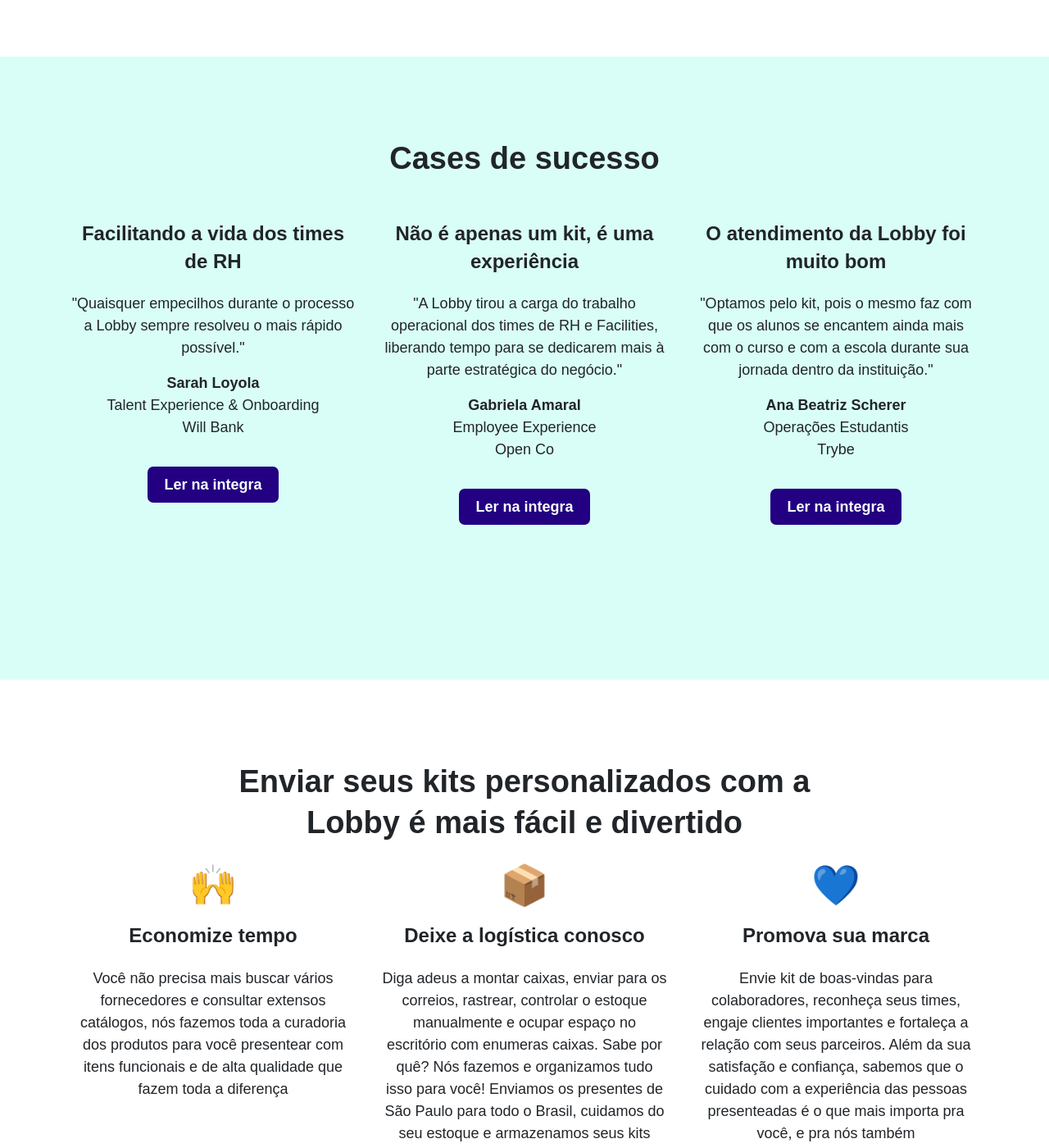
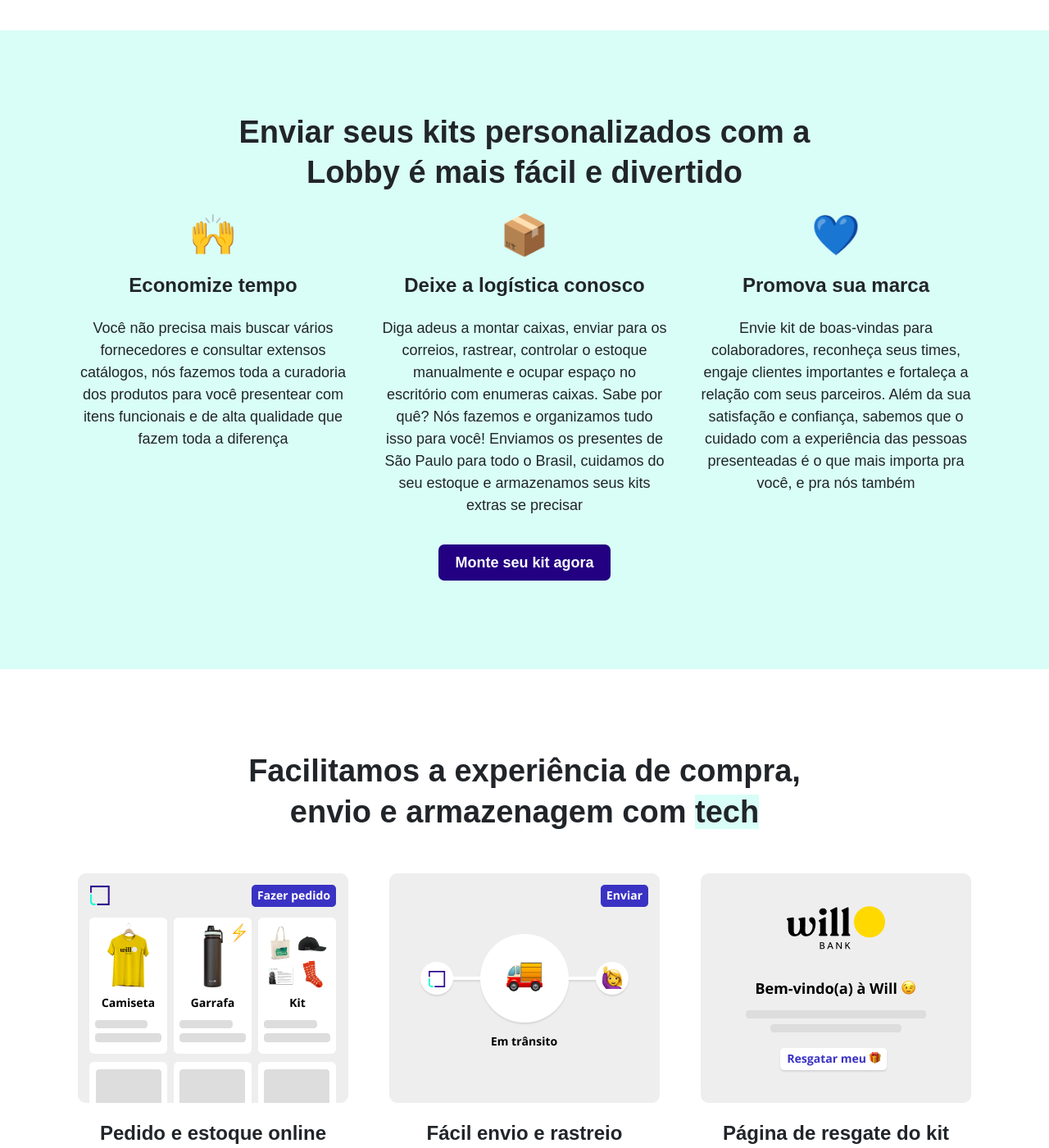
Before and after one commit to lobby-tech/lobby.tech, a Jekyll site: the page built from index.html, in a window 1280 px wide and 1400 px high, scrolled down 2007 px. Shown: the whole window at 82% size. Built offline with Jekyll 4.4.1, drawn with Linux system fonts in a browser that asks for light colours; a script that is not in the unit is left out; comment, search, counter and statistics services are not loaded; some of the changed text lies outside the part shown.

Commit message:
Updated site

```diff
--- a/_layouts/home.html
+++ b/_layouts/home.html
@@ -43,12 +43,15 @@
       </a>
       <ul class="header__menu">
         <li class="header__menu--mobile">
-          <a href="https://blog.lobby.tech">Blog</a>
+          <a href="https://wa.me/551151998230" class="js-ga4-wa-btn-site" target="_blank">
+            <img src="/assets/images/whatsapp-icon.png" alt="WhatsApp" width="24">
+            (11) 5199-8230
+          </a>
         </li>
         <li>
-          <a href="https://wa.me/551151998230" class="js-ga4-wa-btn-site" target="_blank">
-            <img src="/assets/images/whatsapp-icon.png" alt="WhatsApp" width="24">
-            <b>(11) 5199-8230</b>
+          <a href="https://calendly.com/caroline-460/30min" target="_blank">
+            🎧
+            <b>Agendar call</b>
           </a>
         </li>
         <li class="header__menu--mobile">
@@ -70,20 +73,21 @@
             <p>Seu parceiro ideal para criar experiências memoráveis para colaboradores, clientes e parceiros</p>
             <p><b>vendas@lobby.tech</b></p>
             <p>
+              <a href="https://wa.me/551151998230" class="js-ga4-wa-btn-site" target="_blank">
+                <b>(11) 5199-8230</b>
+              </a>
+            </p>
+            <p>
               <a target="_blank" href="https://www.facebook.com/lobby.tech/">
-                <img width="32" src="/assets/images/icons/Facebook.png" alt="Facebook">
-              </a>
-              &nbsp;
-              <a target="_blank" class="js-ga4-wa-btn-site" href="https://api.whatsapp.com/send?phone=551151998230&text=Oi, gostaria mais informações da solução da Lobby.">
-                <img width="32" src="/assets/images/icons/WhatsApp.png" alt="WhattsApp">
+                <img width="36" src="/assets/images/icons/Facebook.png" alt="Facebook">
               </a>
               &nbsp;
               <a target="_blank" href="https://www.linkedin.com/company/lobbytech/">
-                <img width="32" src="/assets/images/icons/LinkedIn.png" alt="LinkedIn">
+                <img width="36" src="/assets/images/icons/LinkedIn.png" alt="LinkedIn">
               </a>
               &nbsp;
               <a target="_blank" href="https://www.instagram.com/lobby.tech/">
-                <img width="32" src="/assets/images/icons/Instagram.png" alt="Instagram">
+                <img width="36" src="/assets/images/icons/Instagram.png" alt="Instagram">
               </a>
             </p>
             <br>
@@ -97,7 +101,7 @@
           </section>
           <section class="col-6 col-md-2">
             <h2 class="font--md"><b>Empresa</b></h2>
-            <p><a href="https://blog.lobby.tech">Blog</a></p>
+            <p><a href="https://blog.lobby.tech" target="_blank">Blog</a></p>
             <p><a href="/sobre-nos">Sobre nós</a></p>
             <p><a href="/vem-pra-lobby">Vem pra Lobby</a></p>
             <p><a href="https://wa.me/551151998230" target="_blank">Contato</a></p>
--- a/index.html
+++ b/index.html
@@ -8,17 +8,31 @@
     <div class="row">
       <div class="col-12 col-lg-8 offset-lg-2">
         <h1 class="font--xxl">
-          Montamos, Enviamos e Armazenamos seus
+          A Plataforma de Envio de
           <br>
           <span id="typed1" class="text-highlight" style="display:inline-block;white-space:pre;">Brindes Personalizados</span>
         </h1>
-        <h2 class="font--md">Evite dor de cabeça na hora de produzir e enviar os kits e brindes personalizados da sua empresa, nós facilitamos todo o processo pra você</h2>
+        <h2 class="font--md">
+          Evite dor de cabeça na hora de comprar e enviar os kits e brindes personalizados da sua empresa,
+          nós facilitamos todo processo pra você</h2>
         <br>
-        <p>
-          <a href="#form" class="btn">
-            Monte seu kit agora
-          </a>
-        </p>
+        <div class="row">
+          <div class="offset-lg-2 col-12 col-lg-4">
+            <p>
+              <a href="#form" class="btn">
+                Monte seu kit 🎁
+              </a>
+            </p>
+            <br>
+          </div>
+          <div class="col-12 col-lg-4">
+            <p>
+              <a href="https://drive.google.com/drive/u/0/folders/1-bTnWRQejxLnGGrMuULRZSpzOZNpD67j" target="_blank">
+                <b>Ver produtos 👕</b>
+              </a>
+            </p>
+          </div>
+        </div>
       </div>
     </div>
   </div>
@@ -53,7 +67,7 @@
         <br>
       </div>
       <div class="col-6 col-md-3">
-        <p><img height="50" src="/assets/images/depoimentos/mercadobitcoin.png" alt="Mercado Bitcoin"></p>
+        <p><img height="48" src="/assets/images/depoimentos/hotmart.png" alt="Hotmart"></p>
         <br>
       </div>
       <div class="col-6 col-md-3">
@@ -86,7 +100,7 @@
         <br>
       </div>
       <div class="col-6 col-md-3">
-        <p><img height="37" src="/assets/images/depoimentos/vagas.png" alt="Vagas.com"></p>
+        <p><img height="33" src="/assets/images/depoimentos/octadesk.png" alt="Octadesk"></p>
         <br>
       </div>
       <div class="col-6 col-md-3">
@@ -110,6 +124,96 @@
 </section>
 
 <section class="section-two">
+  <div class="container">
+    <div class="row">
+      <div class="col-12 col-lg-8 offset-lg-2">
+        <h1 class="font--xl">Enviar seus kits personalizados com a Lobby é mais fácil e divertido</h1>
+      </div>
+      <section class="col-md-4">
+        <p class="font--xxl">🙌</p>
+        <h2 class="font--lg"><b>Economize tempo</b></h2>
+        <p>Você não precisa mais buscar vários fornecedores e consultar extensos catálogos, nós fazemos toda a curadoria dos produtos para você presentear com itens funcionais e de alta qualidade que fazem toda a diferença</p>
+      </section>
+      <section class="col-md-4">
+        <p class="font--xxl">📦</p>
+        <h2 class="font--lg"><b>Deixe a logística conosco</b></h2>
+        <p>Diga adeus a montar caixas, enviar para os correios, rastrear, controlar o estoque manualmente e ocupar espaço no escritório com enumeras caixas. Sabe por quê? Nós fazemos e organizamos tudo isso para você! Enviamos os presentes de São Paulo para todo o Brasil, cuidamos do seu estoque e armazenamos seus kits extras se precisar</p>
+      </section>
+      <section class="col-md-4">
+        <p class="font--xxl">💙</p>
+        <h2 class="font--lg"><b>Promova sua marca</b></h2>
+        <p>Envie kit de boas-vindas para colaboradores, reconheça seus times, engaje clientes importantes e fortaleça a relação com seus parceiros. Além da sua satisfação e confiança, sabemos que o cuidado com a experiência das pessoas presenteadas é o que mais importa pra você, e pra nós também</p>
+      </section>
+    </div>
+  </div>
+  <br>
+  <p>
+    <a href="#form" class="btn">
+      Monte seu kit agora
+    </a>
+  </p>
+</section>
+
+<section class="section-one">
+  <div class="container">
+    <div class="row">
+      <div class="col-12 col-lg-8 offset-lg-2">
+        <h1 class="font--xl">Facilitamos a experiência de compra, envio e armazenagem com <span class="text-highlight">tech</span></h1>
+        <br>
+      </div>
+      <section class="col-md-4">
+        <p style="margin-bottom:20px"><img src="/assets/images/tech-pedido-estoque.png" alt="Pedido e estoque"></p>
+        <h2 class="font--lg"><b>Pedido e estoque online</b></h2>
+      </section>
+      <section class="col-md-4">
+        <p style="margin-bottom:20px"><img src="/assets/images/tech-envio-rastreio.png" alt="Envio e rastreio"></p>
+        <h2 class="font--lg"><b>Fácil envio e rastreio</b></h2>
+      </section>
+      <section class="col-md-4">
+        <p style="margin-bottom:20px"><img src="/assets/images/tech-pagina-resgate.png" alt="Resgate do kit"></p>
+        <h2 class="font--lg"><b>Página de resgate do kit</b></h2>
+      </section>
+    </div>
+  </div>
+</section>
+
+<section class="section-two">
+  <h1 class="font--xl">Como funciona</h1>
+  <div class="container">
+    <div class="row">
+      <section class="col-md-6">
+        <p class="font--xxl">💻</p>
+        <h2 class="font--lg"><b>1. Envie sua necessidade</b></h2>
+        <p>Envie seu pedido que te ajudamos na criação dos kits e até com design caso precise</p>
+        <br>
+      </section>
+      <section class="col-md-6">
+        <p class="font--xxl">😉</p>
+        <h2 class="font--lg"><b>2. Receba amostras</b></h2>
+        <p>Receba amostras virtuais para visualizar exatamente o que será produzido. Sem surpresas</p>
+      </section>
+      <section class="col-md-6">
+        <p class="font--xxl">🥇</p>
+        <h2 class="font--lg"><b>3. Aprove seu pedido</b></h2>
+        <p>Receba os orçamentos e aprove o pedido, você só paga depois da aprovação</p>
+        <br>
+      </section>
+      <section class="col-md-6">
+        <p class="font--xxl">🚀</p>
+        <h2 class="font--lg"><b>4. Envie conosco</b></h2>
+        <p>Envie para um ou múltiplos endereços, e armazene com a gente para envios futuros se precisar</p>
+        <br>
+      </section>
+    </div>
+  </div>
+  <br>
+  <p style="margin-bottom:25px">Ainda com dúvidas?</p>
+  <p>
+    <a href="/perguntas-frequentes" class="btn">Ver perguntas frequentes</a>
+  </p>
+</section>
+
+<section class="section-one">
   <div class="container">
     <h1 class="font--xl">Cases de sucesso</h1>
     <br>
@@ -185,31 +289,6 @@
   </div>
 </section>
 
-<section class="section-one">
-  <div class="container">
-    <div class="row">
-      <div class="col-12 col-lg-8 offset-lg-2">
-        <h1 class="font--xl">Enviar seus kits personalizados com a Lobby é mais fácil e divertido</h1>
-      </div>
-      <section class="col-md-4">
-        <p class="font--xxl">🙌</p>
-        <h2 class="font--lg"><b>Economize tempo</b></h2>
-        <p>Você não precisa mais buscar vários fornecedores e consultar extensos catálogos, nós fazemos toda a curadoria dos produtos para você presentear com itens funcionais e de alta qualidade que fazem toda a diferença</p>
-      </section>
-      <section class="col-md-4">
-        <p class="font--xxl">📦</p>
-        <h2 class="font--lg"><b>Deixe a logística conosco</b></h2>
-        <p>Diga adeus a montar caixas, enviar para os correios, rastrear, controlar o estoque manualmente e ocupar espaço no escritório com enumeras caixas. Sabe por quê? Nós fazemos e organizamos tudo isso para você! Enviamos os presentes de São Paulo para todo o Brasil, cuidamos do seu estoque e armazenamos seus kits extras se precisar</p>
-      </section>
-      <section class="col-md-4">
-        <p class="font--xxl">💙</p>
-        <h2 class="font--lg"><b>Promova sua marca</b></h2>
-        <p>Envie kit de boas-vindas para colaboradores, reconheça seus times, engaje clientes importantes e fortaleça a relação com seus parceiros. Além da sua satisfação e confiança, sabemos que o cuidado com a experiência das pessoas presenteadas é o que mais importa pra você, e pra nós também</p>
-      </section>
-    </div>
-  </div>
-</section>
-
 <section class="section-two">
   <div class="container">
     <div class="row">
@@ -227,42 +306,6 @@
     <a href="#form" class="btn">
       Monte seu kit agora
     </a>
-  </p>
-</section>
-
-<section class="section-one">
-  <h1 class="font--xl">Como funciona</h1>
-  <div class="container">
-    <div class="row">
-      <section class="col-md-6">
-        <p class="font--xxl">💻</p>
-        <h2 class="font--lg"><b>1. Envie sua necessidade</b></h2>
-        <p>Envie seu pedido que te ajudamos na criação dos kits e até com design caso precise</p>
-        <br>
-      </section>
-      <section class="col-md-6">
-        <p class="font--xxl">😉</p>
-        <h2 class="font--lg"><b>2. Receba amostras</b></h2>
-        <p>Receba amostras virtuais para visualizar exatamente o que será produzido. Sem surpresas</p>
-      </section>
-      <section class="col-md-6">
-        <p class="font--xxl">🥇</p>
-        <h2 class="font--lg"><b>3. Aprove seu pedido</b></h2>
-        <p>Receba os orçamentos e aprove o pedido, você só paga depois da aprovação</p>
-        <br>
-      </section>
-      <section class="col-md-6">
-        <p class="font--xxl">🚀</p>
-        <h2 class="font--lg"><b>4. Envie conosco</b></h2>
-        <p>Envie para um ou múltiplos endereços, e armazene com a gente para envios futuros se precisar</p>
-        <br>
-      </section>
-    </div>
-  </div>
-  <br>
-  <p style="margin-bottom:25px">Ainda com dúvidas?</p>
-  <p>
-    <a href="/perguntas-frequentes" class="btn">Ver perguntas frequentes</a>
   </p>
 </section>
 
@@ -327,10 +370,10 @@
       'Brindes em Eventos',
       'Kits de Boas-Vindas',
       'Brindes Personalizados',
+      'Kits Corporativos',
       'Swag Kits',
       'Presentes para Prospects',
       'Mimos para Clientes',
-      'Kits Corporativos',
     ],
     backDelay: 1900,
     typeSpeed: 60,
```
Also changed, not shown: other parts of index.html (+1 -1 lines), assets/images/depoimentos/hotmart.png (added), assets/images/depoimentos/octadesk.png, assets/images/tech-envio-rastreio.png (added), assets/images/tech-pagina-resgate.png (added), assets/images/tech-pedido-estoque.png (added).
